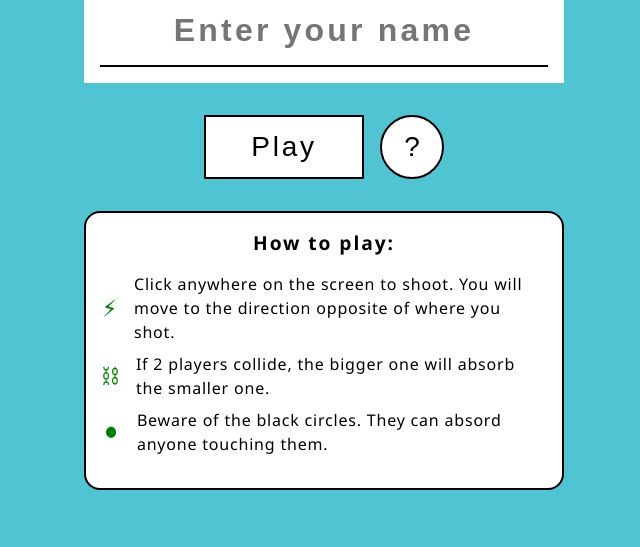
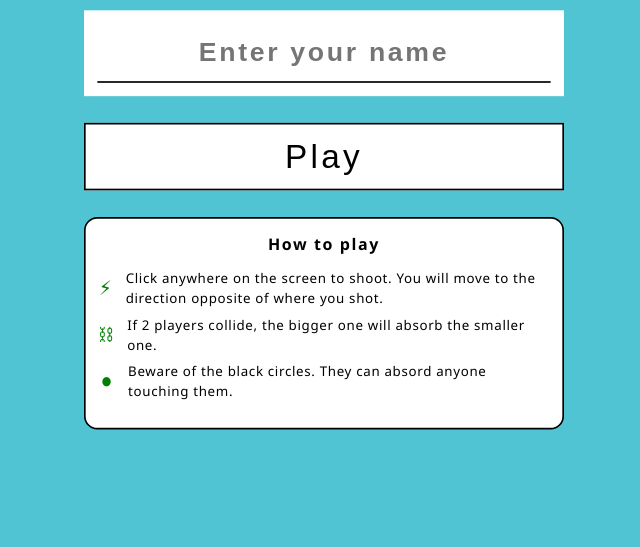
Before and after one commit to harchcode/ubur, a website built with Vite: page index.html in a window 1280 px wide. Shown: the part 253-800 px from the top of the page, without its empty margins (316-956 px from the left). Built offline with nearby package versions, Linux system fonts and the light colour scheme.

Commit message:
update title ui

```diff
--- a/index.html
+++ b/index.html
@@ -50,13 +50,25 @@
     <canvas id="name-canvas" class="full"></canvas>
 
     <div
+      style="
+        display: flex;
+        width: 100%;
+        height: 100%;
+        align-items: center;
+        justify-content: center;
+      "
+    >
+      <div
         id="title-ui"
-      class="full"
         style="
+          position: absolute;
+          width: 640px;
+          height: 960px;
           display: none;
           flex-direction: column;
           align-items: center;
           justify-content: center;
+          transform-origin: center;
         "
       >
         <div
@@ -70,7 +82,7 @@
         >
           Ubur.io
         </div>
-      <div style="width: 30rem">
+        <div style="width: 100%; padding: 2rem">
           <div style="background: white; padding: 1rem">
             <input
               id="name-input"
@@ -104,9 +116,9 @@
               type="button"
               style="
                 display: block;
-              width: 10rem;
-              height: 4rem;
-              font-size: 1.75rem;
+                width: 100%;
+                padding: 1rem;
+                font-size: 2.5rem;
                 cursor: pointer;
                 border: 2px solid black;
                 background: white;
@@ -114,22 +126,6 @@
               "
             >
               Play
-          </button>
-          <button
-            type="button"
-            style="
-              display: block;
-              margin-left: 1rem;
-              width: 4rem;
-              height: 4rem;
-              font-size: 1.75rem;
-              cursor: pointer;
-              border: 2px solid black;
-              border-radius: 100%;
-              background: white;
-            "
-          >
-            ?
             </button>
           </div>
           <div
@@ -151,7 +147,7 @@
                 letter-spacing: 0.1em;
               "
             >
-            How to play:
+              How to play
             </h3>
             <ul
               style="
@@ -169,14 +165,18 @@
                   direction opposite of where you shot.
                 </div>
               </li>
-            <li style="margin-top: 0.5rem; display: flex; align-items: center">
+              <li
+                style="margin-top: 0.5rem; display: flex; align-items: center"
+              >
                 <div style="color: green; font-size: 1.5rem">&#9939;</div>
                 <div style="margin-left: 1rem">
                   If 2 players collide, the bigger one will absorb the smaller
                   one.
                 </div>
               </li>
-            <li style="margin-top: 0.5rem; display: flex; align-items: center">
+              <li
+                style="margin-top: 0.5rem; display: flex; align-items: center"
+              >
                 <div style="color: green; font-size: 1.5rem">&#9899;</div>
                 <div style="margin-left: 1rem">
                   Beware of the black circles. They can absord anyone touching
@@ -187,6 +187,7 @@
           </div>
         </div>
       </div>
+    </div>
 
     <script type="module" src="/src/index.ts"></script>
   </body>
--- a/src/index.ts
+++ b/src/index.ts
@@ -208,7 +208,27 @@ function handleShoot(ev: MouseEvent) {
   ubur.shoot(playerId, x, y);
 }
 
+const ow = 640;
+const oh = 960;
+const ar = ow / oh;
+
+function resizeUI() {
+  const ww = window.innerWidth;
+  const wh = window.innerHeight;
+  const war = ww / wh;
+
+  const scale = ar > war ? ww / ow : wh / oh;
+
+  titleUI.style.transform = `scale(${scale}, ${scale})`;
+}
+
 async function main() {
+  resizeUI();
+
+  window.addEventListener("resize", () => {
+    resizeUI();
+  });
+
   const wasm = await init();
   memory = wasm.memory;
 
```
Lines whose indentation alone changed are shown as unchanged.
